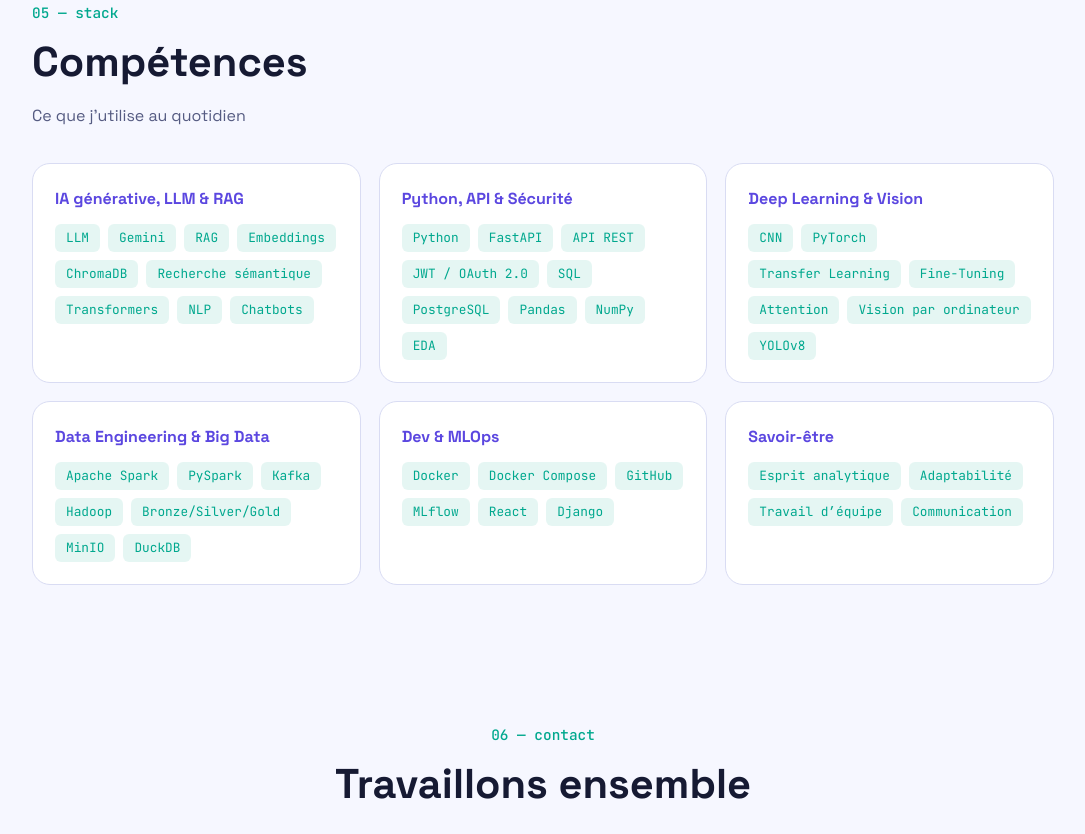
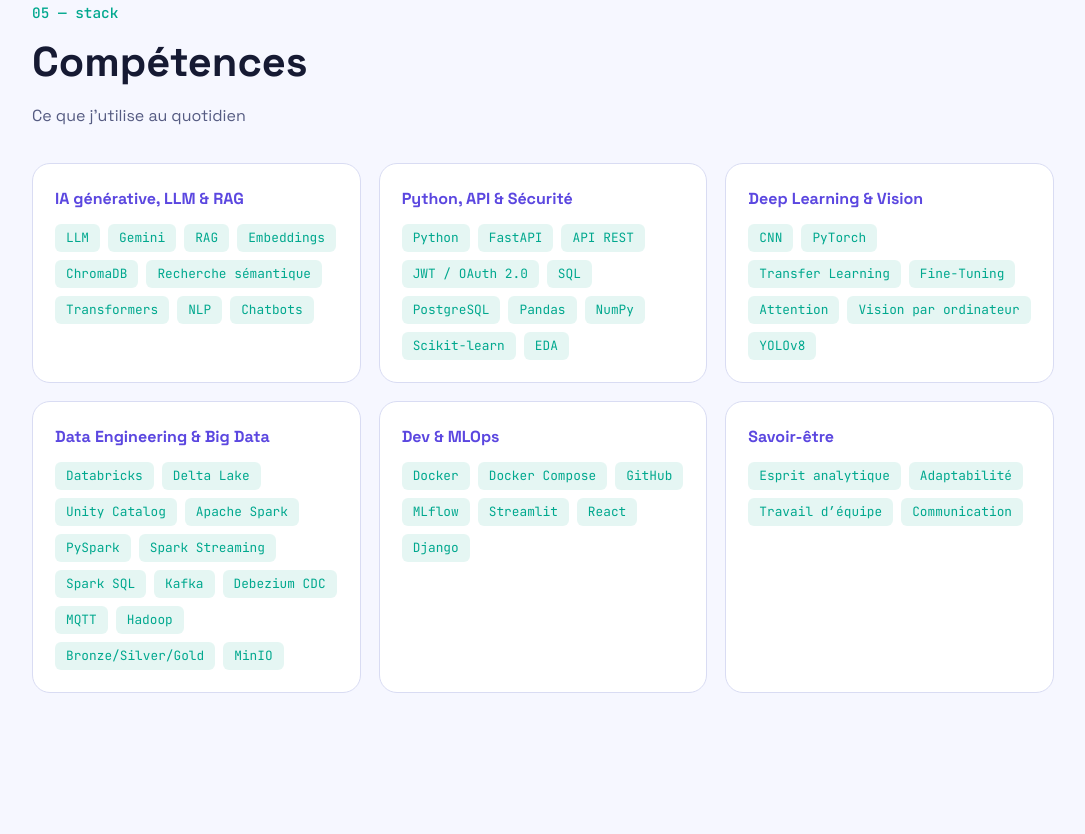
Before and after one commit to farahelmou/farahelmou.github.io, a plain HTML site: page index.html in a window 1280 px wide. Shown: the part 4634-5468 px from the top of the page, without its empty margins (97-1182 px from the left). Drawn offline with Linux system fonts and the light colour scheme.

Commit message:
Update Cloud Cost Intelligence architecture and skills

```diff
--- a/index.html
+++ b/index.html
@@ -190,8 +190,8 @@ const P=[
 {id:'lv',t:'LogiVision',ic:'🏭',cat:'Vision',b:'Projet d’équipe',d:'Plateforme de vision par ordinateur pour la supervision temps réel d’un entrepôt intelligent.',k:['YOLOv8','ByteTrack','Kafka','Flink','MLflow','FastAPI','React'],
  l:['Architecture Lambda : Kafka/Flink en temps réel, couche batch d’entraînement, MinIO, PostgreSQL.','Six familles de modèles : YOLOv8, ByteTrack, SAM, auto-encodeur GRU (anomalies), LSTM (congestion), décodeur QR.','LSTM de congestion : RMSE de 0,654 à +3 h contre 1,384 pour la persistance ; auto-encodeur à 100 % de rappel sur anomalies injectées pour ~1 % de faux positifs.','Démarche MLOps complète (registre de modèles, promotion gouvernée), tableau de bord et jumeau numérique 3D. Réalisé avec 4 camarades, encadré par Pr. Mohamed El Hajji.'],
  note:"Code source non public : projet d'équipe collaboratif réalisé sous l'encadrement de l'ENSA Agadir (accord conjoint de l'équipe et de l'établissement)."},
-{id:'cl',t:'Cloud Cost Intelligence & Predictive FinOps',ic:'☁️',cat:'Data Engineering',b:'Projet d’équipe',d:'Plateforme de monitoring et d’optimisation prédictive des coûts de VM Azure.',k:['MQTT','Kafka','Spark','MinIO','Spark SQL','Grafana','Streamlit','Docker'],
- l:['Problématique : comment exploiter les données d’usage et les données financières pour anticiper les coûts et détecter les ressources sous-utilisées ?','Sources : simulateur IoT rejouant des traces Azure VM, données FOCUS et Azure Retail Prices API.','Ingestion MQTT (Mosquitto) puis Kafka (KRaft) ; stockage Bronze/Silver sur MinIO ; traitements Apache Spark batch et streaming.','Prévision du CPU et des coûts par ML ; analyses Spark SQL pour repérer les VM zombies ; dashboards Streamlit/Grafana et alertes FinOps.','Orchestration Docker Compose, supervision et gestion des secrets.'],
+{id:'cl',t:'Cloud Cost Intelligence & Predictive FinOps',ic:'☁️',cat:'Data Engineering',b:'Projet d’équipe',d:'Plateforme FinOps de monitoring, prévision et optimisation des coûts de VM Azure sur Databricks Lakehouse.',k:['Databricks','Delta Lake','Kafka','Debezium CDC','PySpark','Spark SQL','MQTT','PostgreSQL','MLflow','scikit-learn','Streamlit'],
+ l:['Sources & Traitement Edge : télémétrie VM simulée (CPU, RAM, disque, réseau) via Mosquitto MQTT avec nettoyage, validation, dédoublonnage, agrégation temporelle (P95), DLQ et buffer Store-and-Forward.','Transport & CDC : bus Apache Kafka (topics métriques, alertes et changements) alimenté par le flux Edge et par Debezium CDC sur les logs WAL PostgreSQL (inventaire VM/SKUs, tarifs Azure, budgets, lignes FOCUS).','Lakehouse Databricks (Delta Lake + Unity Catalog) : ingestion continue Spark Structured Streaming vers Bronze (+ archives DLQ), puis Workflows PySpark batch pour le nettoyage/jointure (Silver, Quarantaine) et les KPIs FinOps / VM zombies (CPU < 5 %, Gold).','IA Prédictive & FinOps : modèle batch quotidien scikit-learn suivi avec MLflow pour prévoir les coûts à 30 jours (MAE/MAPE) et détecter anomalies de facturation et dépassements budgétaires.','Restitution : tableau de bord Streamlit actualisé quotidiennement (suivi budgétaire par département, prévisions 30 j, alertes, VM sous-utilisées et recommandations de right-sizing).'],
  note:"Code source privé : projet mené en équipe à l'ENSA Agadir, protégé par accord interne du groupe de travail."},
 {id:'np',t:'NeoPath',ic:'🧬',cat:'Web',b:'Stage PFE',d:'Plateforme de génération de comptes rendus anatomopathologiques standardisés au CHU de Marrakech.',k:['Django','React','MySQL','JWT','Docker'],
  l:['Formulaires dynamiques selon le type de prélèvement (biopsies, pièces opératoires…) et sauvegarde automatique.','Interface pensée pour plusieurs profils : médecins, chefs de service, administrateur ; authentification JWT et gestion des rôles.','Soutenu le 01/07/2025 à la Faculté des Sciences Semlalia, en binôme.'],
@@ -237,7 +237,7 @@ $('#tabs').onclick=e=>{if(!e.target.matches('.chip'))return;document.querySelect
 bars('BCData');
 
 /* Compétences */
-const S={'IA générative, LLM & RAG':['LLM','Gemini','RAG','Embeddings','ChromaDB','Recherche sémantique','Transformers','NLP','Chatbots'],'Python, API & Sécurité':['Python','FastAPI','API REST','JWT / OAuth 2.0','SQL','PostgreSQL','Pandas','NumPy','EDA'],'Deep Learning & Vision':['CNN','PyTorch','Transfer Learning','Fine-Tuning','Attention','Vision par ordinateur','YOLOv8'],'Data Engineering & Big Data':['Apache Spark','PySpark','Kafka','Hadoop','Bronze/Silver/Gold','MinIO','DuckDB'],'Dev & MLOps':['Docker','Docker Compose','GitHub','MLflow','React','Django'],'Savoir-être':['Esprit analytique','Adaptabilité','Travail d’équipe','Communication']};
+const S={'IA générative, LLM & RAG':['LLM','Gemini','RAG','Embeddings','ChromaDB','Recherche sémantique','Transformers','NLP','Chatbots'],'Python, API & Sécurité':['Python','FastAPI','API REST','JWT / OAuth 2.0','SQL','PostgreSQL','Pandas','NumPy','Scikit-learn','EDA'],'Deep Learning & Vision':['CNN','PyTorch','Transfer Learning','Fine-Tuning','Attention','Vision par ordinateur','YOLOv8'],'Data Engineering & Big Data':['Databricks','Delta Lake','Unity Catalog','Apache Spark','PySpark','Spark Streaming','Spark SQL','Kafka','Debezium CDC','MQTT','Hadoop','Bronze/Silver/Gold','MinIO'],'Dev & MLOps':['Docker','Docker Compose','GitHub','MLflow','Streamlit','React','Django'],'Savoir-être':['Esprit analytique','Adaptabilité','Travail d’équipe','Communication']};
 $('#sk').innerHTML=Object.entries(S).map(([g,a])=>`<div class="g"><h3>${g}</h3><div class="k">${a.map(x=>`<span>${x}</span>`).join('')}</div></div>`).join('');
 
 /* Typing */
```
Also changed, not shown: 1 other file.
